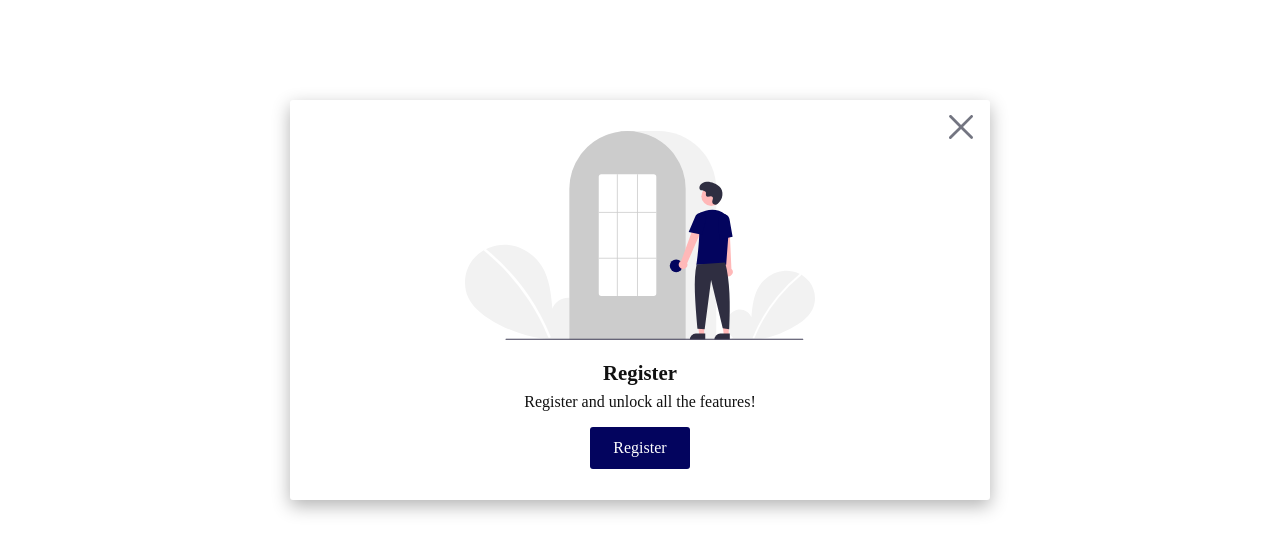
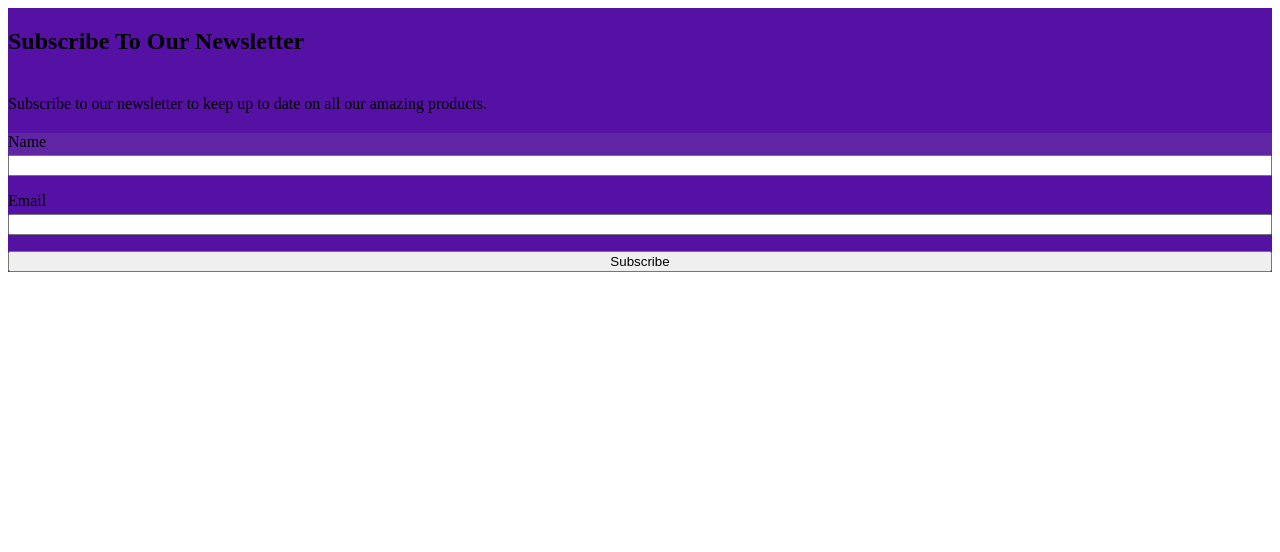
Before and after one commit to cigotete/study-react-design-system-styled-components, a React (Vite) app: page / in a window 1280 px wide. Shown: the top 552 px of the page. Built offline with nearby package versions, Linux system fonts and the light colour scheme.

Commit message:
Exploring passing props towards a styled component.

```diff
--- a/src/App.jsx
+++ b/src/App.jsx
@@ -1,16 +1,10 @@
-//import { Button, PrimaryButton } from "./components/button";
-import Modal from "./components/modal";
-import { GlobalStyles } from "./utils/index";
+import SubscribeForm from "./components/1-layers-pattern/SubscribeForm"
 
 export function App() {
 
   return (
     <>
-      {/* <Button>Click me!</Button> */}
-      {/* <PrimaryButton>Click me!</PrimaryButton> */}
-      <Modal />
-
-      <GlobalStyles />
+      <SubscribeForm />
     </>
   )
 }
--- /dev/null
+++ b/src/components/1-layers-pattern/SubscribeForm.jsx
@@ -0,0 +1,46 @@
+import { styled, StyleSheetManager } from "styled-components";
+import { spaceSchema, blue } from "../../utils";
+
+export const Layers = styled.div`
+  display: grid;
+  gap: ${
+  (props) =>  spaceSchema[props.gutter] ?? spaceSchema.l
+  };
+  background-color: ${
+  (props) =>  blue[props.color] ?? blue["500"]
+  };
+`;
+
+const SubscribeForm = () => {
+  return (
+    <StyleSheetManager shouldForwardProp={
+      prop => prop !== 'gutter' && prop !== 'color'
+      }>
+      <Layers gutter="s">
+        <Layers gutter="s">
+          <h2>Subscribe To Our Newsletter</h2>
+          <p>
+            Subscribe to our newsletter to keep up to date on all our amazing
+            products.
+          </p>
+        </Layers>
+
+        <Layers>
+          <Layers gutter="s" color="400">
+            <label htmlFor="name">Name</label>
+            <input type="text" id="name" />
+          </Layers>
+
+          <Layers gutter="s">
+            <label htmlFor="email">Email</label>
+            <input type="text" id="email" />
+          </Layers>
+
+          <button>Subscribe</button>
+        </Layers>
+      </Layers>
+    </StyleSheetManager>
+  );
+};
+
+export default SubscribeForm;
```
